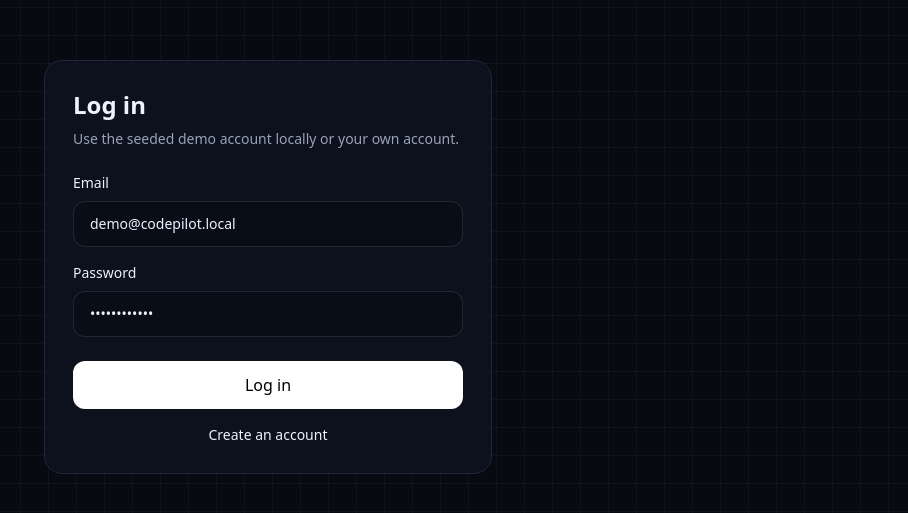
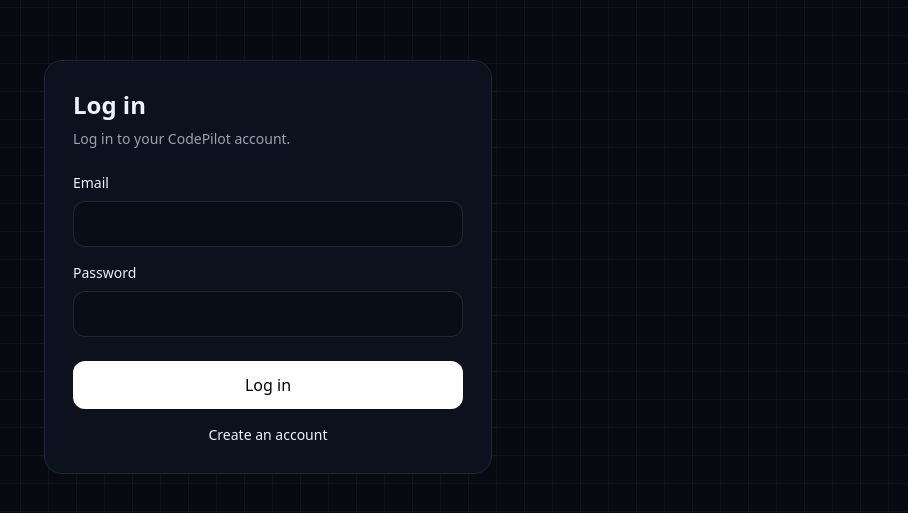
Before and after one commit to AmirRiahi2008/codepilot-ai, a Next.js app in the folder apps/web/: page /login in a window 1280 px wide. Shown: the part 133-646 px from the top of the page, without its empty margins (372-1280 px from the left). Built offline with nearby package versions, Linux system fonts and the light colour scheme; no server answers.

Commit message:
add auth loading states

```diff
--- a/apps/web/app/login/page.tsx
+++ b/apps/web/app/login/page.tsx
@@ -1,27 +1,108 @@
+
 'use client';
+
 import { FormEvent, useState } from 'react';
 import Link from 'next/link';
 import { useRouter } from 'next/navigation';
 import { api } from '../../lib/api';
 
 export default function LoginPage() {
-  const [email, setEmail] = useState('demo@codepilot.local');
-  const [password, setPassword] = useState('ChangeMe123!');
+  const [email, setEmail] = useState('');
+  const [password, setPassword] = useState('');
   const [error, setError] = useState('');
+  const [loading, setLoading] = useState(false);
+
   const router = useRouter();
 
   async function submit(e: FormEvent) {
-    e.preventDefault(); setError('');
-    try { await api('/auth/login', { method: 'POST', body: JSON.stringify({ email, password }) }); router.push('/dashboard'); }
-    catch (err) { setError(err instanceof Error ? err.message : 'Login failed'); }
+    e.preventDefault();
+
+    if (loading) return;
+
+    setError('');
+    setLoading(true);
+
+    try {
+      await api('/auth/login', {
+        method: 'POST',
+        body: JSON.stringify({ email, password }),
+      });
+
+      router.push('/dashboard');
+    } catch (err) {
+      setError(
+        err instanceof Error ? err.message : 'Login failed',
+      );
+      setLoading(false);
+    }
   }
 
-  return <main className="grid-bg flex min-h-screen items-center justify-center p-6"><form onSubmit={submit} className="card w-full max-w-md p-7">
-    <h1 className="text-2xl font-semibold">Log in</h1><p className="muted mt-2 text-sm">Use the seeded demo account locally or your own account.</p>
-    <label className="mt-6 block text-sm">Email<input value={email} onChange={e => setEmail(e.target.value)} className="mt-2 w-full rounded-xl border border-white/10 bg-black/20 px-4 py-3 outline-none focus:border-cyan-300" /></label>
-    <label className="mt-4 block text-sm">Password<input type="password" value={password} onChange={e => setPassword(e.target.value)} className="mt-2 w-full rounded-xl border border-white/10 bg-black/20 px-4 py-3 outline-none focus:border-cyan-300" /></label>
-    {error && <p className="mt-4 text-sm text-rose-300">{error}</p>}
-    <button className="mt-6 w-full rounded-xl bg-white px-4 py-3 font-medium text-black">Log in</button>
-    <Link href="/register" className="mt-4 block text-center text-sm text-cyan-300">Create an account</Link>
-  </form></main>;
+  return (
+    <main className="grid-bg flex min-h-screen items-center justify-center p-6">
+      <form
+        onSubmit={submit}
+        className="card w-full max-w-md p-7"
+      >
+        <h1 className="text-2xl font-semibold">
+          Log in
+        </h1>
+
+        <p className="muted mt-2 text-sm">
+          Log in to your CodePilot account.
+        </p>
+
+        <label className="mt-6 block text-sm">
+          Email
+          <input
+            type="email"
+            value={email}
+            onChange={(e) => setEmail(e.target.value)}
+            className="mt-2 w-full rounded-xl border border-white/10 bg-black/20 px-4 py-3 outline-none focus:border-cyan-300"
+            required
+            disabled={loading}
+          />
+        </label>
+
+        <label className="mt-4 block text-sm">
+          Password
+          <input
+            type="password"
+            value={password}
+            onChange={(e) => setPassword(e.target.value)}
+            className="mt-2 w-full rounded-xl border border-white/10 bg-black/20 px-4 py-3 outline-none focus:border-cyan-300"
+            required
+            disabled={loading}
+          />
+        </label>
+
+        {error && (
+          <p className="mt-4 text-sm text-rose-300">
+            {error}
+          </p>
+        )}
+
+        <button
+          type="submit"
+          disabled={loading}
+          className="mt-6 flex w-full items-center justify-center gap-2 rounded-xl bg-white px-4 py-3 font-medium text-black transition-opacity disabled:cursor-not-allowed disabled:opacity-60"
+        >
+          {loading ? (
+            <>
+              <span className="h-4 w-4 animate-spin rounded-full border-2 border-black/30 border-t-black" />
+              Logging in...
+            </>
+          ) : (
+            'Log in'
+          )}
+        </button>
+
+        <Link
+          href="/register"
+          className="mt-4 block text-center text-sm text-cyan-300"
+        >
+          Create an account
+        </Link>
+      </form>
+    </main>
+  );
 }
--- a/apps/web/app/register/page.tsx
+++ b/apps/web/app/register/page.tsx
@@ -1,19 +1,123 @@
+
 'use client';
+
 import { FormEvent, useState } from 'react';
 import Link from 'next/link';
 import { useRouter } from 'next/navigation';
 import { api } from '../../lib/api';
 
 export default function RegisterPage() {
-  const [name, setName] = useState(''); const [email, setEmail] = useState(''); const [password, setPassword] = useState(''); const [error, setError] = useState(''); const router = useRouter();
-  async function submit(e: FormEvent) { e.preventDefault(); setError(''); try { await api('/auth/register', { method: 'POST', body: JSON.stringify({ name, email, password }) }); router.push('/dashboard'); } catch (err) { setError(err instanceof Error ? err.message : 'Registration failed'); } }
-  return <main className="grid-bg flex min-h-screen items-center justify-center p-6"><form onSubmit={submit} className="card w-full max-w-md p-7">
-    <h1 className="text-2xl font-semibold">Create account</h1>
-    <label className="mt-6 block text-sm">Name<input value={name} onChange={e => setName(e.target.value)} className="mt-2 w-full rounded-xl border border-white/10 bg-black/20 px-4 py-3" /></label>
-    <label className="mt-4 block text-sm">Email<input type="email" value={email} onChange={e => setEmail(e.target.value)} className="mt-2 w-full rounded-xl border border-white/10 bg-black/20 px-4 py-3" required /></label>
-    <label className="mt-4 block text-sm">Password<input type="password" value={password} onChange={e => setPassword(e.target.value)} className="mt-2 w-full rounded-xl border border-white/10 bg-black/20 px-4 py-3" minLength={8} required /></label>
-    {error && <p className="mt-4 text-sm text-rose-300">{error}</p>}
-    <button className="mt-6 w-full rounded-xl bg-white px-4 py-3 font-medium text-black">Register</button>
-    <Link href="/login" className="mt-4 block text-center text-sm text-cyan-300">Already have an account?</Link>
-  </form></main>;
+  const [name, setName] = useState('');
+  const [email, setEmail] = useState('');
+  const [password, setPassword] = useState('');
+  const [error, setError] = useState('');
+  const [loading, setLoading] = useState(false);
+
+  const router = useRouter();
+
+  async function submit(e: FormEvent) {
+    e.preventDefault();
+
+    if (loading) return;
+
+    setError('');
+    setLoading(true);
+
+    try {
+      await api('/auth/register', {
+        method: 'POST',
+        body: JSON.stringify({
+          name,
+          email,
+          password,
+        }),
+      });
+
+      router.push('/dashboard');
+    } catch (err) {
+      setError(
+        err instanceof Error
+          ? err.message
+          : 'Registration failed',
+      );
+      setLoading(false);
+    }
+  }
+
+  return (
+    <main className="grid-bg flex min-h-screen items-center justify-center p-6">
+      <form
+        onSubmit={submit}
+        className="card w-full max-w-md p-7"
+      >
+        <h1 className="text-2xl font-semibold">
+          Create account
+        </h1>
+
+        <label className="mt-6 block text-sm">
+          Name
+          <input
+            value={name}
+            onChange={(e) => setName(e.target.value)}
+            className="mt-2 w-full rounded-xl border border-white/10 bg-black/20 px-4 py-3"
+            required
+            disabled={loading}
+          />
+        </label>
+
+        <label className="mt-4 block text-sm">
+          Email
+          <input
+            type="email"
+            value={email}
+            onChange={(e) => setEmail(e.target.value)}
+            className="mt-2 w-full rounded-xl border border-white/10 bg-black/20 px-4 py-3"
+            required
+            disabled={loading}
+          />
+        </label>
+
+        <label className="mt-4 block text-sm">
+          Password
+          <input
+            type="password"
+            value={password}
+            onChange={(e) => setPassword(e.target.value)}
+            className="mt-2 w-full rounded-xl border border-white/10 bg-black/20 px-4 py-3"
+            minLength={8}
+            required
+            disabled={loading}
+          />
+        </label>
+
+        {error && (
+          <p className="mt-4 text-sm text-rose-300">
+            {error}
+          </p>
+        )}
+
+        <button
+          type="submit"
+          disabled={loading}
+          className="mt-6 flex w-full items-center justify-center gap-2 rounded-xl bg-white px-4 py-3 font-medium text-black transition-opacity disabled:cursor-not-allowed disabled:opacity-60"
+        >
+          {loading ? (
+            <>
+              <span className="h-4 w-4 animate-spin rounded-full border-2 border-black/30 border-t-black" />
+              Creating account...
+            </>
+          ) : (
+            'Register'
+          )}
+        </button>
+
+        <Link
+          href="/login"
+          className="mt-4 block text-center text-sm text-cyan-300"
+        >
+          Already have an account?
+        </Link>
+      </form>
+    </main>
+  );
 }
```
